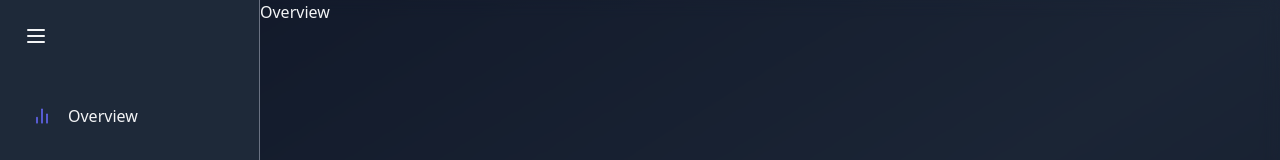
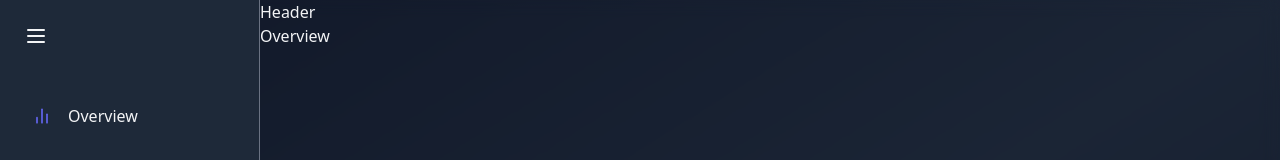
Before and after one commit to HumbleBoyy/Dashboard-Admin-Panel, a React (Vite) app: page / in a window 1280 px wide. Shown: the top 160 px of the page. Built offline with nearby package versions, Linux system fonts and the light colour scheme.

Commit message:
New COmmit

```diff
--- a/src/pages/DashboardPage.jsx
+++ b/src/pages/DashboardPage.jsx
@@ -1,12 +1,16 @@
 import React from 'react'
 import { Route, Routes } from 'react-router-dom'
 import { pagesRoute } from '../hooks/useRoute'
+import Header from '../modules/Header'
 
 const DashboardPage = () => {
   return (
-    <Routes>
-        {pagesRoute.map((item)=> <Route path={item.path} element={item.element} key={item.id}/>)}
-    </Routes>
+    <div className='flex flex-col'>
+      <Header/>
+      <Routes>
+          {pagesRoute.map((item)=> <Route path={item.path} element={item.element} key={item.id}/>)}
+      </Routes>
+    </div>
   )
 }
 
```
